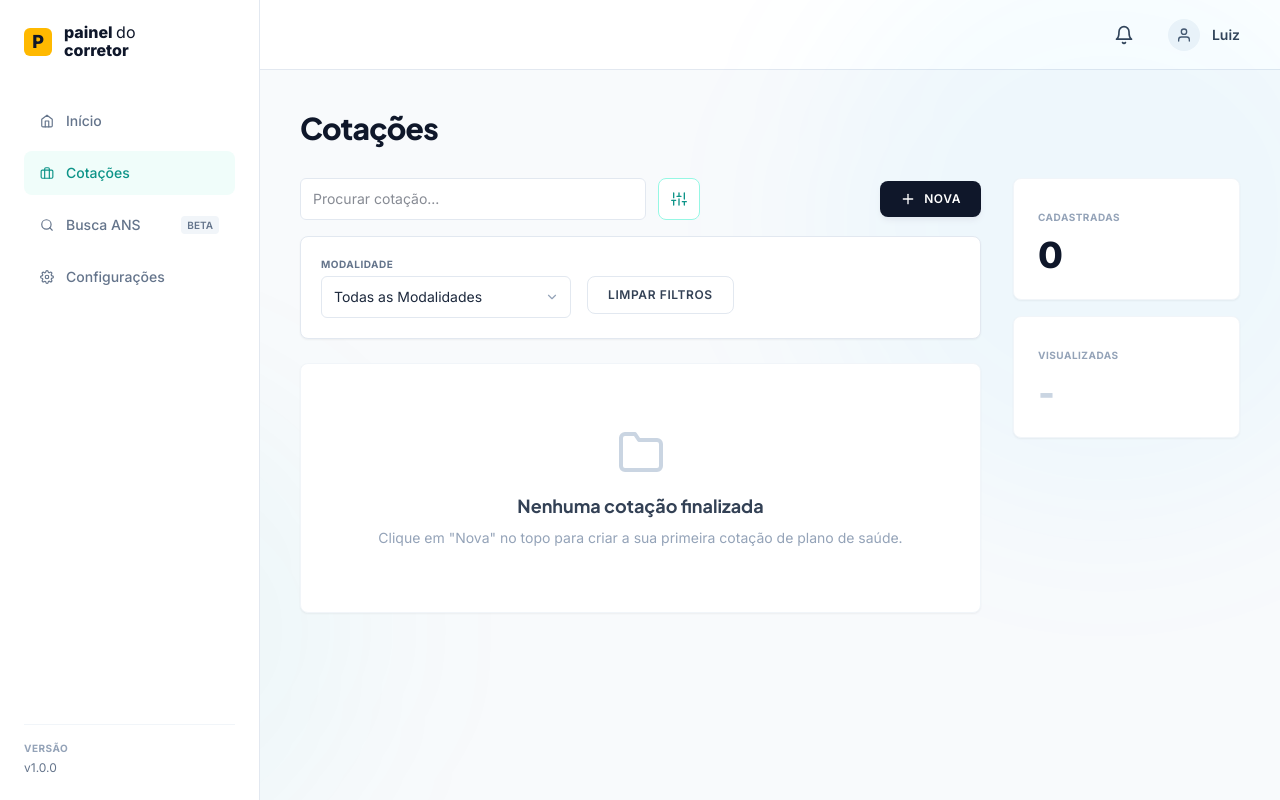
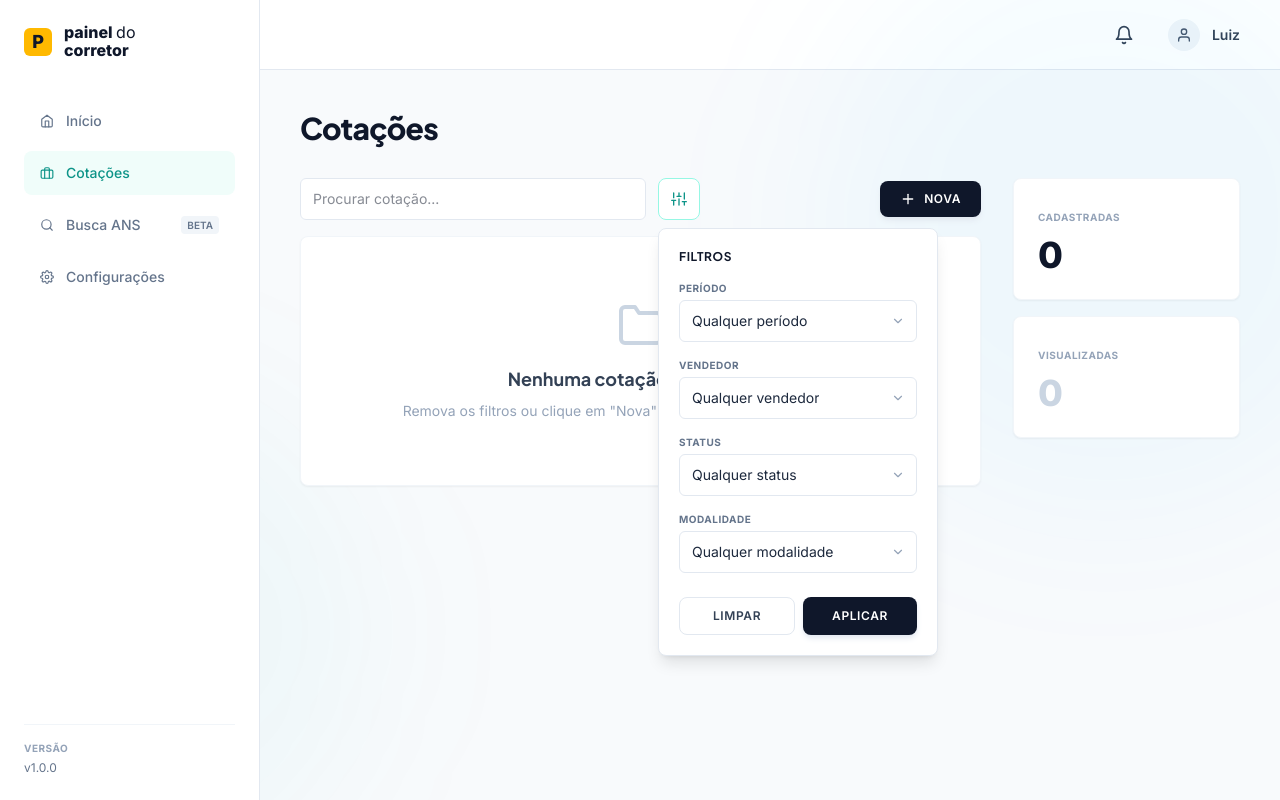
Before and after one commit to EdDevFront/painel-corretor, a Next.js app: page /cotacoes in a window 1280 px wide. Both pictures are taken after a click on the button 679 px from the left and 199 px from the top of the page. Built offline with nearby package versions, Linux system fonts and the light colour scheme.

Commit message:
feat(list): implement popover filters matching screenshot with period, seller, status, and modalidade options

```diff
--- a/src/domains/quotation/components/QuotationList.tsx
+++ b/src/domains/quotation/components/QuotationList.tsx
@@ -24,10 +24,16 @@ export function QuotationList({
 }: ListProps) {
   const [search, setSearch] = useState("");
   const [showFilters, setShowFilters] = useState(false);
-  const [selectedMode, setSelectedMode] = useState("");
+
+  // Custom Filter States matching mockup screenshot
+  const [filterPeriod, setFilterPeriod] = useState("any"); // "any" | "7days" | "30days"
+  const [filterBroker, setFilterBroker] = useState(""); // "" | specific broker
+  const [filterStatus, setFilterStatus] = useState("any"); // "any" | "viewed" | "unviewed"
+  const [selectedMode, setSelectedMode] = useState(""); // "" | PF | PME | ADESAO
 
   const completedQuotes = quotations.filter((q) => q.status === "completed");
 
+  // Filtering Logic
   let filtered = completedQuotes.filter(
     (q) => q.clientName.toLowerCase().includes(search.toLowerCase()) ||
            q.brokerName.toLowerCase().includes(search.toLowerCase())
@@ -37,9 +43,34 @@ export function QuotationList({
     filtered = filtered.filter((q) => q.mode === selectedMode);
   }
 
+  if (filterBroker) {
+    filtered = filtered.filter((q) => q.brokerName === filterBroker);
+  }
+
+  if (filterStatus !== "any") {
+    const wantsViewed = filterStatus === "viewed";
+    filtered = filtered.filter((q) => wantsViewed ? !!q.viewed : !q.viewed);
+  }
+
+  if (filterPeriod !== "any") {
+    const now = new Date();
+    const daysLimit = filterPeriod === "7days" ? 7 : 30;
+    const cutoffDate = new Date();
+    cutoffDate.setDate(now.getDate() - daysLimit);
+    filtered = filtered.filter((q) => new Date(q.createdAt) >= cutoffDate);
+  }
+
   const handleDelete = (id: string, e: React.MouseEvent) => {
     e.stopPropagation();
     onDeleteQuotation(id);
+  };
+
+  const handleClearFilters = () => {
+    setSelectedMode("");
+    setFilterPeriod("any");
+    setFilterBroker("");
+    setFilterStatus("any");
+    setShowFilters(false);
   };
 
   return (
@@ -63,52 +94,103 @@ export function QuotationList({
                   hideErrorSpace={true}
                 />
               </div>
+
+              {/* Relative wrapper for the filters dropdown card */}
+              <div className="relative">
                 <IconButton
                   type="button"
                   onClick={() => setShowFilters(!showFilters)}
                   className={`h-[42px] w-[42px] transition-colors border border-slate-200 hover:border-slate-300 ${showFilters ? "bg-teal-50 border-teal-200 text-teal-600" : ""}`}
+                  title="Filtros"
                 >
                   <FiSliders />
                 </IconButton>
+
+                {showFilters && (
+                  <div className="absolute left-0 mt-2 w-[280px] bg-white border border-slate-200 rounded-lg p-5 shadow-lg z-30 animate-fadeIn space-y-4">
+                    <h4 className="text-xs font-bold text-slate-900 uppercase tracking-wider">Filtros</h4>
+
+                    <div>
+                      <Select
+                        label="Período"
+                        value={filterPeriod}
+                        onChange={(e) => setFilterPeriod(e.target.value)}
+                        hideErrorSpace={true}
+                      >
+                        <option value="any">Qualquer período</option>
+                        <option value="7days">Últimos 7 dias</option>
+                        <option value="30days">Últimos 30 dias</option>
+                      </Select>
+                    </div>
+
+                    <div>
+                      <Select
+                        label="Vendedor"
+                        value={filterBroker}
+                        onChange={(e) => setFilterBroker(e.target.value)}
+                        hideErrorSpace={true}
+                      >
+                        <option value="">Qualquer vendedor</option>
+                        <option value="Beltrano Silva">Beltrano Silva</option>
+                        <option value="Ana Souza">Ana Souza</option>
+                        <option value="Carlos Oliveira">Carlos Oliveira</option>
+                        <option value="Fernanda Santos">Fernanda Santos</option>
+                      </Select>
+                    </div>
+
+                    <div>
+                      <Select
+                        label="Status"
+                        value={filterStatus}
+                        onChange={(e) => setFilterStatus(e.target.value)}
+                        hideErrorSpace={true}
+                      >
+                        <option value="any">Qualquer status</option>
+                        <option value="viewed">Visualizado</option>
+                        <option value="unviewed">Não visualizado</option>
+                      </Select>
+                    </div>
+
+                    <div>
+                      <Select
+                        label="Modalidade"
+                        value={selectedMode}
+                        onChange={(e) => setSelectedMode(e.target.value)}
+                        hideErrorSpace={true}
+                      >
+                        <option value="">Qualquer modalidade</option>
+                        <option value="PF">Pessoa Física (PF)</option>
+                        <option value="PME">Pequena e Média Empresa (PME)</option>
+                        <option value="ADESAO">Coletivo por Adesão</option>
+                      </Select>
+                    </div>
+
+                    <div className="flex gap-2 pt-2">
+                      <Button
+                        type="button"
+                        variant="secondary"
+                        onClick={handleClearFilters}
+                        className="flex-1 text-xs py-2 text-red-500 hover:text-red-600 hover:bg-red-50 border-red-100 hover:border-red-200 transition-colors normal-case"
+                      >
+                        Limpar
+                      </Button>
+                      <Button
+                        type="button"
+                        onClick={() => setShowFilters(false)}
+                        className="flex-1 text-xs py-2"
+                      >
+                        Aplicar
+                      </Button>
+                    </div>
+                  </div>
+                )}
+              </div>
             </div>
 
             <Button onClick={onNewQuotation}>
               <FiPlus className="text-base" /> Nova
             </Button>
           </div>
-
-          {/* Collapsible Filters Drawer */}
-          {showFilters && (
-            <div className="bg-white border border-slate-200 rounded-lg p-5 mb-6 shadow-xs flex flex-wrap gap-4 items-start animate-fadeIn">
-              <div className="w-full md:w-[250px]">
-                <Select
-                  label="Modalidade"
-                  value={selectedMode}
-                  onChange={(e) => setSelectedMode(e.target.value)}
-                  hideErrorSpace={true}
-                >
-                  <option value="">Todas as Modalidades</option>
-                  <option value="PF">Pessoa Física (PF)</option>
-                  <option value="PME">Pequena e Média Empresa (PME)</option>
-                  <option value="ADESAO">Coletivo por Adesão</option>
-                </Select>
-              </div>
-
-              <div className="flex flex-col gap-1">
-                <div className="h-[15px] hidden md:block" />
-                <Button
-                  variant="secondary"
-                  onClick={() => {
-                    setSelectedMode("");
-                    setShowFilters(false);
-                  }}
-                  className="text-red-500 hover:text-red-600 hover:bg-red-50 border-red-200 hover:border-red-300 transition-colors normal-case"
-                >
-                  Limpar Filtros
-                </Button>
-              </div>
-            </div>
-          )}
 
           {/* Table Area */}
           {isLoading ? (
@@ -118,8 +200,8 @@ export function QuotationList({
               <div className="flex justify-center text-slate-300 mb-4">
                 <FiFolder className="text-5xl" />
               </div>
-              <h3 className="text-lg font-bold text-slate-700 mt-4">Nenhuma cotação finalizada</h3>
-              <p className="text-slate-400 text-sm mt-2">Clique em "Nova" no topo para criar a sua primeira cotação de plano de saúde.</p>
+              <h3 className="text-lg font-bold text-slate-700 mt-4">Nenhuma cotação encontrada</h3>
+              <p className="text-slate-400 text-sm mt-2">Remova os filtros ou clique em "Nova" no topo para criar outra cotação.</p>
             </div>
           ) : (
             <div className="bg-white border border-slate-100 rounded-lg shadow-xs overflow-x-auto">
@@ -128,6 +210,7 @@ export function QuotationList({
                   <tr className="border-b border-slate-200 bg-slate-50">
                     <th className="p-4 text-[10px] font-bold uppercase tracking-wider text-slate-500">Cliente</th>
                     <th className="p-4 text-[10px] font-bold uppercase tracking-wider text-slate-500">Criada por</th>
+                    <th className="p-4 text-[10px] font-bold uppercase tracking-wider text-slate-500">Status</th>
                     <th className="p-4 text-[10px] font-bold uppercase tracking-wider text-slate-500 text-right">Ações</th>
                   </tr>
                 </thead>
@@ -144,6 +227,12 @@ export function QuotationList({
                         <div className="text-[11px] text-slate-400">
                           {new Date(q.createdAt).toLocaleDateString("pt-BR")}
                         </div>
+                      </td>
+                      <td className="p-4">
+                        <span className="inline-flex items-center gap-1.5 text-xs text-slate-600">
+                          <span className={`h-2 w-2 rounded-full ${q.viewed ? "bg-teal-500" : "bg-slate-300"}`} />
+                          {q.viewed ? "Visualizado" : "Não visualizado"}
+                        </span>
                       </td>
                       <td className="p-4 text-right flex justify-end gap-2">
                         <IconButton
@@ -180,7 +269,9 @@ export function QuotationList({
           </div>
           <div className="bg-white border border-slate-100 rounded-lg p-6 shadow-xs">
             <span className="text-[10px] uppercase font-bold tracking-wider text-slate-400">Visualizadas</span>
-            <div className="text-4xl font-extrabold text-slate-300 mt-2">-</div>
+            <div className="text-4xl font-extrabold text-slate-300 mt-2">
+              {completedQuotes.filter((q) => q.viewed).length}
+            </div>
           </div>
         </div>
       </div>
--- a/src/domains/quotation/hooks/useQuotation.ts
+++ b/src/domains/quotation/hooks/useQuotation.ts
@@ -20,6 +20,10 @@ export function useQuotation(initialId?: string) {
     try {
       const q = await getQuotationById(id);
       if (q) {
+        if (q.status === "completed" && !q.viewed) {
+          q.viewed = true;
+          await calculateAndSaveQuotation(q);
+        }
         setQuotation(q);
       } else {
         setError("Cotação não encontrada.");
--- a/src/domains/quotation/types.ts
+++ b/src/domains/quotation/types.ts
@@ -43,6 +43,7 @@ export interface Quotation {
   brokerName: string;
   mode: QuotationMode;
   status: QuotationStatus;
+  viewed?: boolean;
   lives: Life[];
   preferences: QuotationPreferences;
   results?: QuotationResult;
```
Lines whose indentation alone changed are shown as unchanged.
